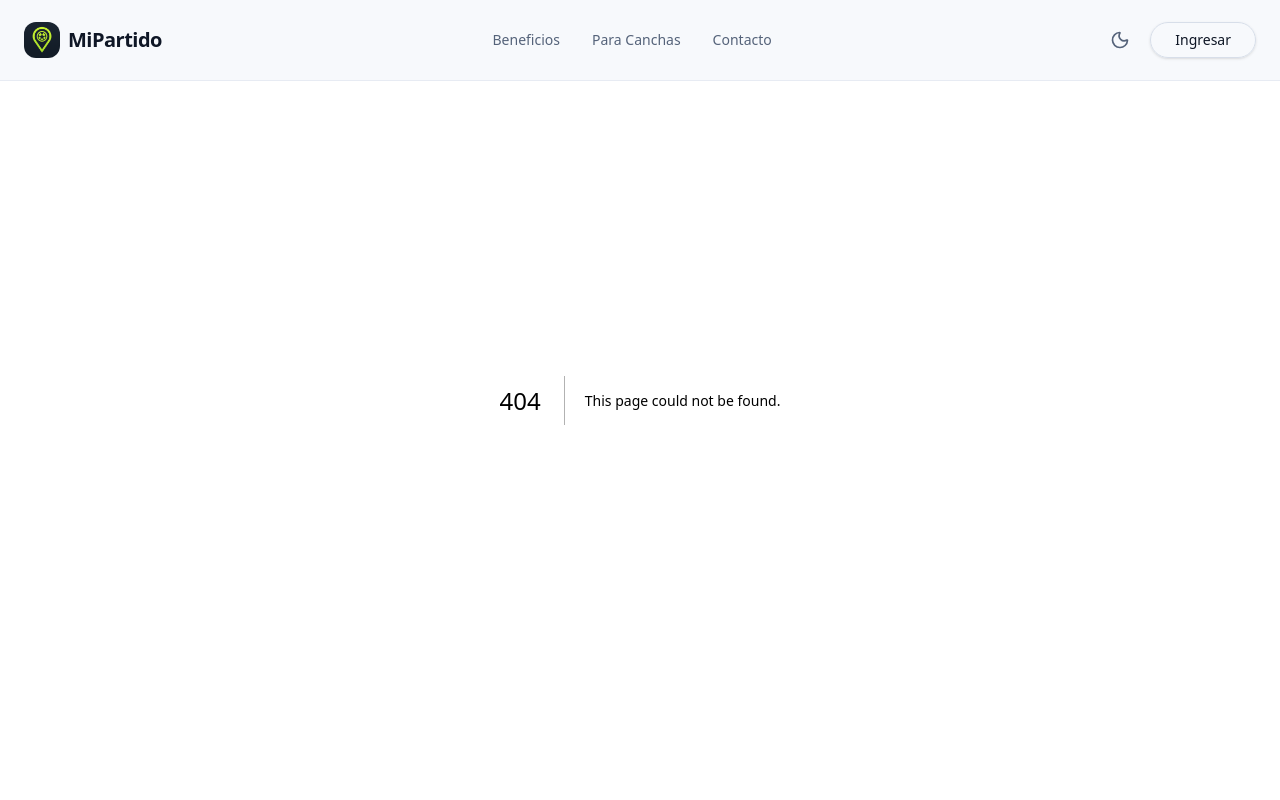
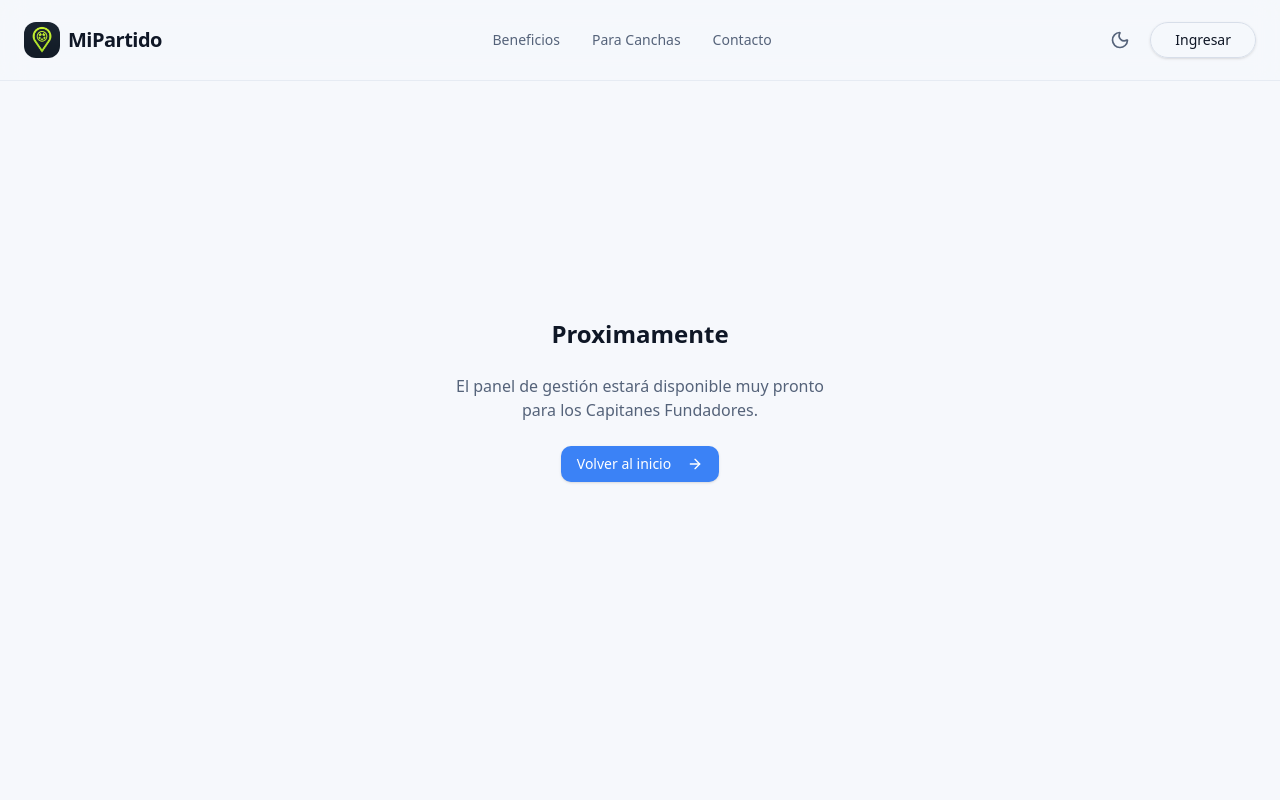
Before and after one commit to h4che404/LandingPageMipartido, a Next.js app: page /login in a window 1280 px wide. Before the commit this address had no page. Shown: the top 800 px of the page. Built offline with nearby package versions, Linux system fonts and the light colour scheme.

Commit message:
Add login page and update organizers CTA button
Introduces a new login page with a placeholder message for upcoming management panel access. Updates the organizers CTA section to replace the mailto form with a direct mailto link wrapped in a Button component for improved UX.

```diff
--- /dev/null
+++ b/src/app/login/page.tsx
@@ -0,0 +1,21 @@
+import { Button } from "@/components/ui/button"
+import { ArrowRight } from "lucide-react"
+import Link from "next/link"
+
+export default function LoginPage() {
+    return (
+        <div className="min-h-screen flex items-center justify-center bg-background px-4">
+            <div className="text-center space-y-6 max-w-sm">
+                <h1 className="text-2xl font-bold">Proximamente</h1>
+                <p className="text-muted-foreground">
+                    El panel de gestión estará disponible muy pronto para los Capitanes Fundadores.
+                </p>
+                <Button asChild>
+                    <Link href="/">
+                        Volver al inicio <ArrowRight className="ml-2 w-4 h-4" />
+                    </Link>
+                </Button>
+            </div>
+        </div>
+    )
+}
--- a/src/components/sections/organizers/cta.tsx
+++ b/src/components/sections/organizers/cta.tsx
@@ -20,15 +20,14 @@ export function OrganizersCTA() {
                         Obtené acceso anticipado y precios preferenciales.
                     </p>
 
-                    <form className="flex flex-col gap-4 max-w-md mx-auto" action="mailto:capitanes@mipartido.app" method="get">
-                        {/* Simple mailto for now as per minimal viable iteration */}
-                        <Button size="lg" className="w-full rounded-xl text-lg h-14" type="submit">
-                            Contactar ventas
+                    <div className="flex flex-col gap-4 max-w-md mx-auto">
+                        <Button size="lg" className="w-full rounded-xl text-lg h-14" asChild>
+                            <a href="mailto:capitanes@mipartido.app">Contactar ventas</a>
                         </Button>
                         <p className="text-sm text-muted-foreground/60">
                             O escribinos a capitanes@mipartido.app
                         </p>
-                    </form>
+                    </div>
                 </motion.div>
             </div>
         </section>
```
